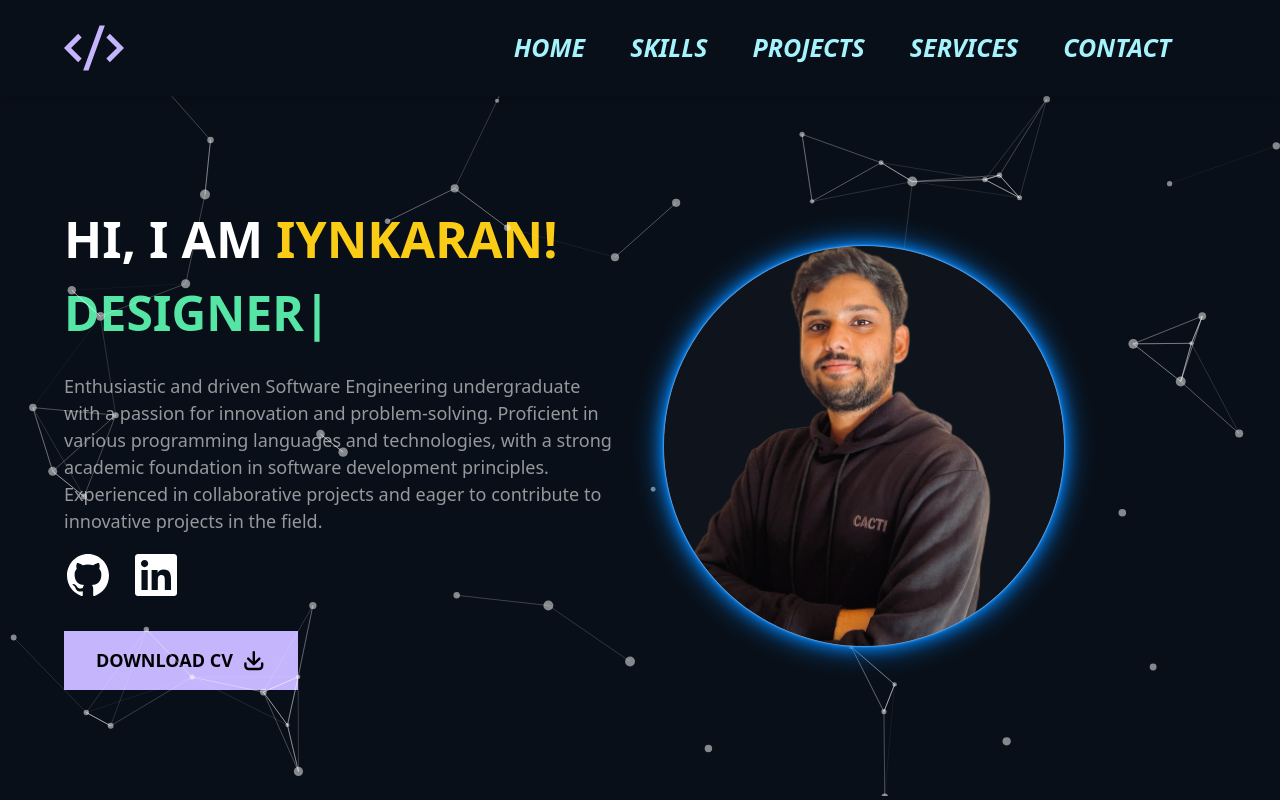
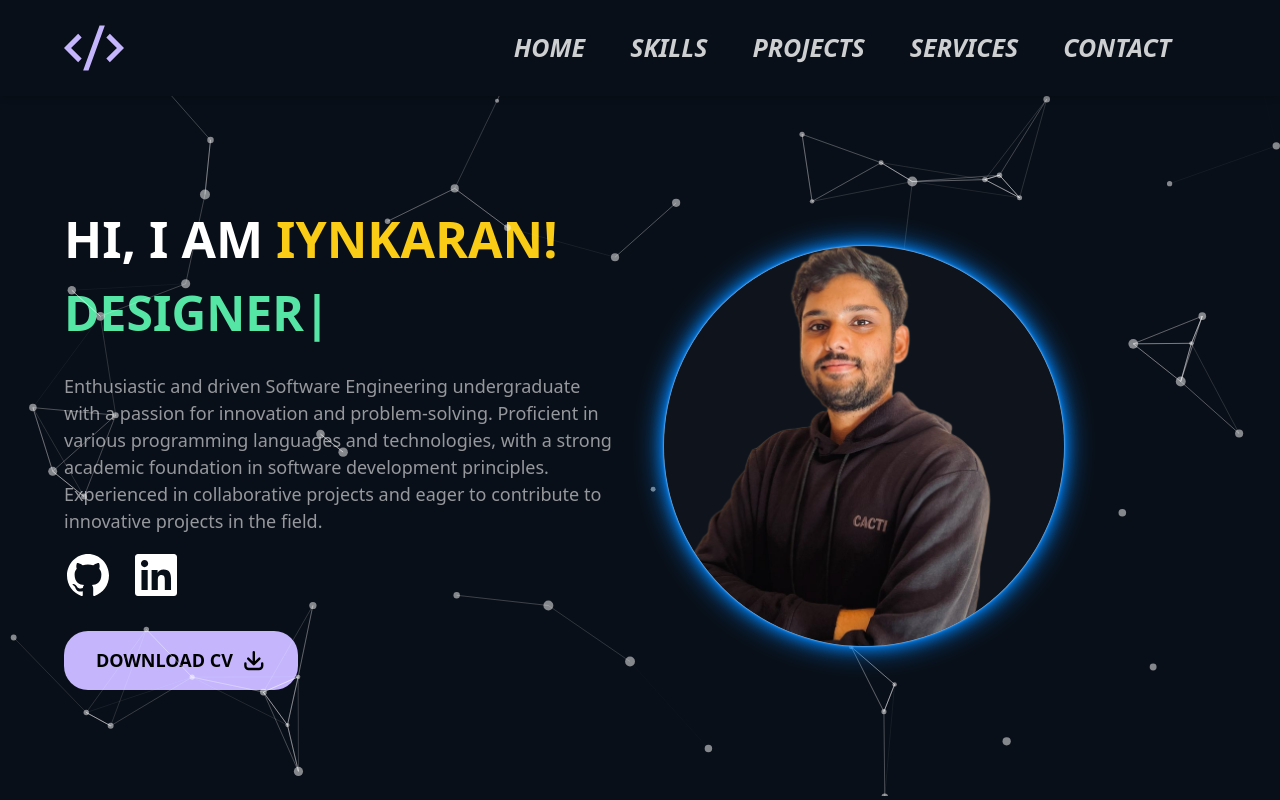
Before and after one commit to Iynguuuuu/Portfolio, a Next.js app: page / in a window 1280 px wide. Shown: the top 800 px of the page. Built offline with nearby package versions, Linux system fonts and the light colour scheme.

Commit message:
Changed Navbar properties

```diff
--- a/Components/Hero.tsx
+++ b/Components/Hero.tsx
@@ -37,7 +37,7 @@ const Hero = () => {
                             rel="noopener noreferrer"
                         >
                             <button className='px-[2rem] hover:bg-yellow-400 transition-all duration-200 py-[1rem]
-                                            text-[18px] font-bold uppercase bg-violet-300  text-black flex items-center space-x-2 '>
+                                            text-[18px] font-bold uppercase bg-violet-300 rounded-3xl  text-black flex items-center space-x-2 '>
                                 <p>Download CV</p>
                                 <ArrowDownTrayIcon className='w-[1.6rem] h-[1.7rem] text-black' />
                             </button>
--- a/styles/globals.css
+++ b/styles/globals.css
@@ -6,7 +6,7 @@
 
 @layer components {
     .nav-link {
-        @apply font-semibold italic relative text-cyan-200 cursor-pointer text-[25px] w-fit md:block after:block after:content-[''] after:absolute after:h-[3px] after:bg-yellow-400 after:w-full after:scale-x-0 after:hover:scale-x-100 after:transition after:duration-300 after:origin-center hidden
+        @apply font-semibold italic opacity-80 relative text-white cursor-pointer text-[25px] w-fit md:block after:block after:content-[''] after:absolute after:h-[3px] after:bg-yellow-400 after:w-full after:scale-x-0 after:hover:scale-x-100 after:transition after:duration-300 after:origin-center hidden
     }
 
     .nav-link-mobile {
```
